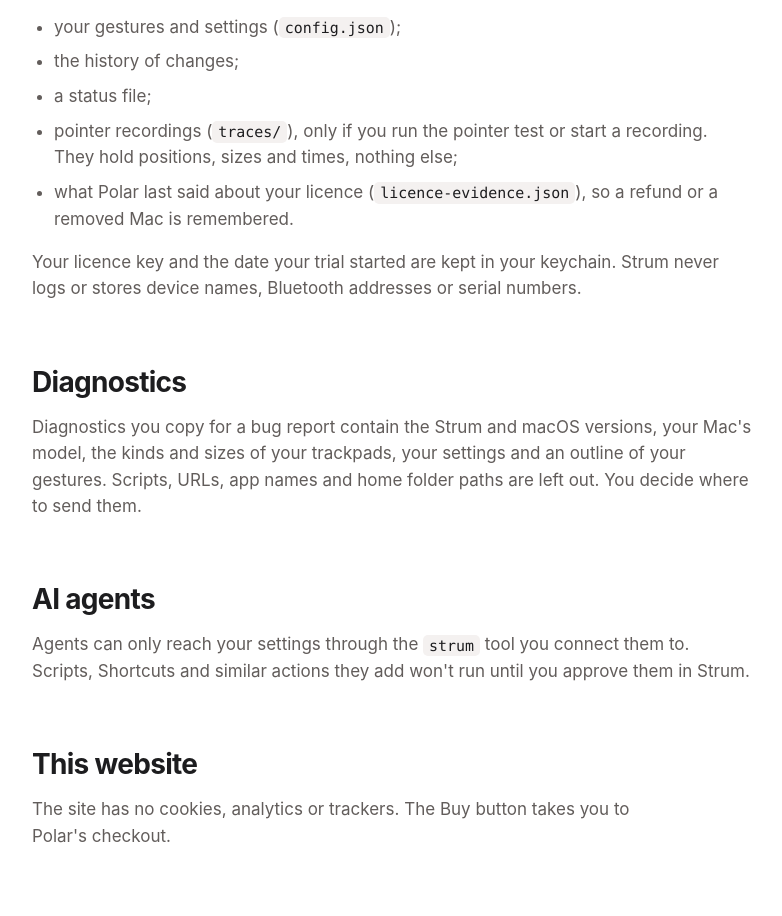
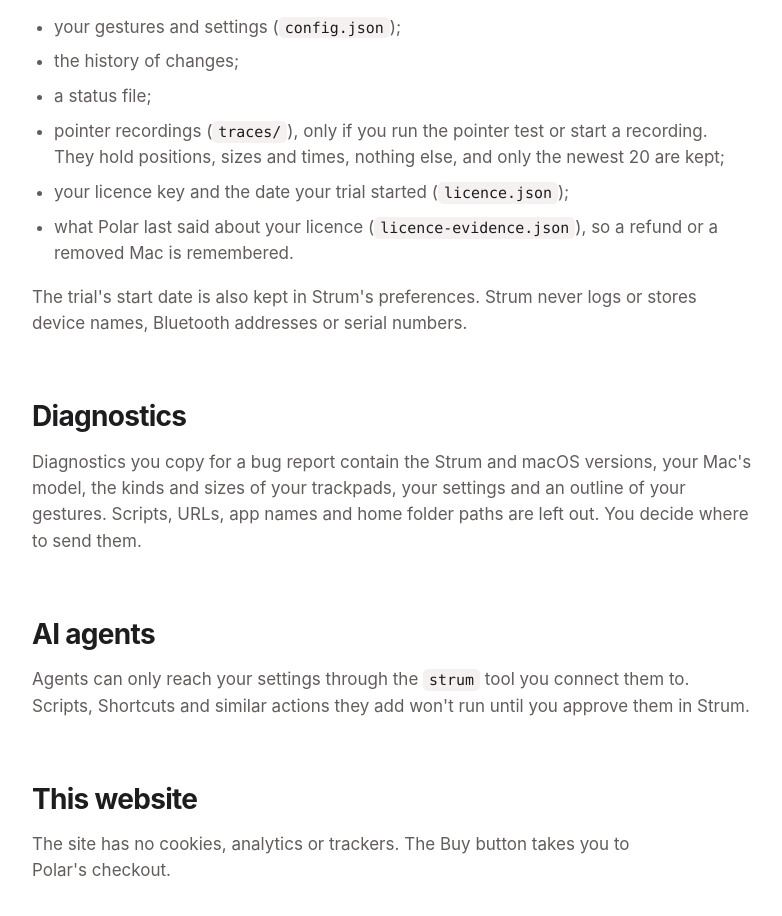
Before and after one commit to Jasshl/strum, a plain HTML site: page site/privacy.html in a window 1280 px wide. Shown: the part 1143-2059 px from the top of the page, without its empty margins (248-1030 px from the left). Drawn offline with Linux system fonts and the light colour scheme.

Commit message:
Privacy: the licence is kept in a file; only the newest 20 pointer recordings
Co-Authored-By: Claude Opus 5.5 <noreply@anthropic.com>

```diff
--- a/site/privacy.html
+++ b/site/privacy.html
@@ -54,10 +54,11 @@
     <li>your gestures and settings (<code>config.json</code>);</li>
     <li>the history of changes;</li>
     <li>a status file;</li>
-    <li>pointer recordings (<code>traces/</code>), only if you run the pointer test or start a recording. They hold positions, sizes and times, nothing else;</li>
+    <li>pointer recordings (<code>traces/</code>), only if you run the pointer test or start a recording. They hold positions, sizes and times, nothing else, and only the newest 20 are kept;</li>
+    <li>your licence key and the date your trial started (<code>licence.json</code>);</li>
     <li>what Polar last said about your licence (<code>licence-evidence.json</code>), so a refund or a removed Mac is remembered.</li>
   </ul>
-  <p>Your licence key and the date your trial started are kept in your keychain. Strum never logs or stores device names, Bluetooth addresses or serial numbers.</p>
+  <p>The trial's start date is also kept in Strum's preferences. Strum never logs or stores device names, Bluetooth addresses or serial numbers.</p>
 
   <h2>Diagnostics</h2>
   <p>Diagnostics you copy for a bug report contain the Strum and macOS versions, your Mac's model, the kinds and sizes of your trackpads, your settings and an outline of your gestures. Scripts, URLs, app names and home folder paths are left out. You decide where to send them.</p>
```
